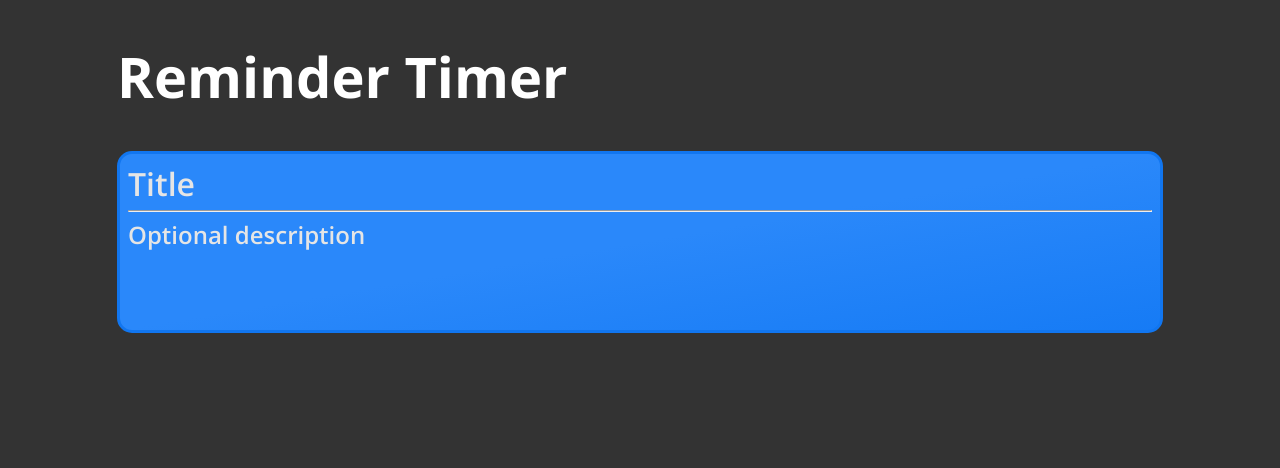
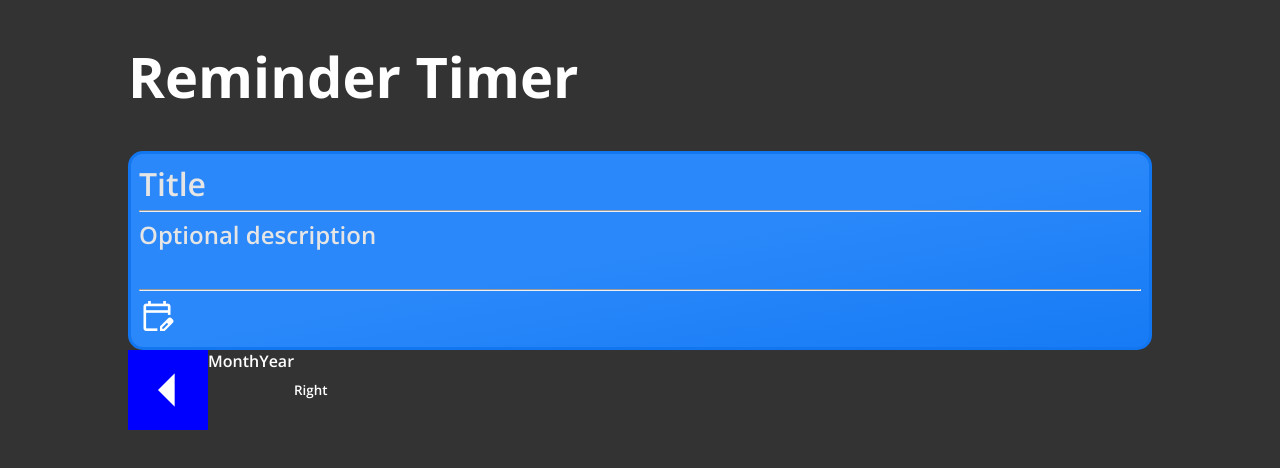
Before and after one commit to Darren-Tham/Reminder-Timer, a React (Vite) app: page / in a window 1280 px wide. Shown: the top 468 px of the page. Built offline with nearby package versions, Linux system fonts and the light colour scheme.

Commit message:
Change Google Material Icons to static

```diff
--- a/index.html
+++ b/index.html
@@ -3,9 +3,14 @@
   <head>
     <meta charset="UTF-8" />
     <meta name="viewport" content="width=device-width, initial-scale=1.0" />
+    <!-- Open Sans Fonts -->
     <link rel="preconnect" href="https://fonts.googleapis.com">
     <link rel="preconnect" href="https://fonts.gstatic.com" crossorigin>
     <link href="https://fonts.googleapis.com/css2?family=Open+Sans:wght@600;700;800&display=swap" rel="stylesheet">
+    <!-- Calendar Icon -->
+    <link rel="stylesheet" href="https://fonts.googleapis.com/css2?family=Material+Symbols+Outlined:opsz,wght,FILL,GRAD@48,500,0,0" />
+    <!-- Arrow Left Icon -->
+    <link rel="stylesheet" href="https://fonts.googleapis.com/css2?family=Material+Symbols+Outlined:opsz,wght,FILL,GRAD@48,500,0,0" />
     <title>Reminder Timer</title>
   </head>
   <body>
--- a/src/App.tsx
+++ b/src/App.tsx
@@ -1,5 +1,6 @@
 // Components
 import NewActivity from './components/NewActivity/NewActivity'
+import Calendar from './components/Calendar/Calendar'
 
 // Style
 import './App.css'
@@ -14,6 +15,7 @@ export default function App() {
         <>
             <h1>Reminder Timer</h1>
             <NewActivity />
+            <Calendar />
         </>
     )
 }
--- /dev/null
+++ b/src/components/Calendar/Calendar.css
@@ -0,0 +1,8 @@
+.calendar-header {
+    display: flex;
+}
+
+.calendar-left-icon {
+    font-size: 5rem;
+    background-color: blue;
+}
--- /dev/null
+++ b/src/components/Calendar/Calendar.tsx
@@ -0,0 +1,24 @@
+// Style
+import './Calendar.css'
+
+export default function Calendar() {
+    return (
+        <div
+            className='calendar-container'
+        >
+            <div
+                className='calendar-header'
+            >
+                <button
+                    className="material-symbols-outlined
+                               calendar-left-icon"
+                >arrow_left</button>
+                <div>
+                    <span>Month</span>
+                    <span>Year</span>
+                </div>
+                <button>Right</button>
+            </div>
+        </div>
+    )
+}
--- a/src/components/NewActivity/NewActivity.css
+++ b/src/components/NewActivity/NewActivity.css
@@ -1,4 +1,4 @@
-.new-activity-wrapper {
+.new-activity-container {
     width: 80vw;
     padding: 0.5rem;
     border-radius: 15px;
@@ -18,7 +18,6 @@ textarea {
 
 hr {
     margin: 0 0 0.4rem 0;
-    /* margin-bottom: 0.5rem; */
 }
 
 .new-activity-title {
@@ -32,3 +31,14 @@ hr {
 textarea::placeholder {
     color: #E5E5E5;
 }
+
+button {
+    border: none;
+    cursor: pointer;
+    background-color: transparent;
+    padding: 0;
+}
+
+.new-activity-calendar-icon {
+    font-size: 2.25rem;
+}
--- a/src/components/NewActivity/NewActivity.tsx
+++ b/src/components/NewActivity/NewActivity.tsx
@@ -46,7 +46,7 @@ export default function NewAcitivty() {
     const { lightColor, darkColor, borderColor } = activityProps
     return (
         <div
-            className='new-activity-wrapper'
+            className='new-activity-container'
             style={{
                 background: `linear-gradient(to right bottom, ${lightColor} 50%, ${darkColor})`,
                 borderColor
@@ -62,11 +62,16 @@ export default function NewAcitivty() {
             <hr />
             <textarea
                 className='new-activity-desc'
-                rows={3}
+                rows={2}
                 ref={descRef}
                 onInput={handleInputResize}
                 placeholder='Optional description'
             />
+            <hr />
+            <button
+                className="material-symbols-outlined
+                           new-activity-calendar-icon"
+            >edit_calendar</button>
         </div>
     )
 }
--- a/src/index.css
+++ b/src/index.css
@@ -1,5 +1,6 @@
 * {
     font-family: 'Open Sans', sans-serif;
+    box-sizing: border-box;
     color: white;
 }
 
```
